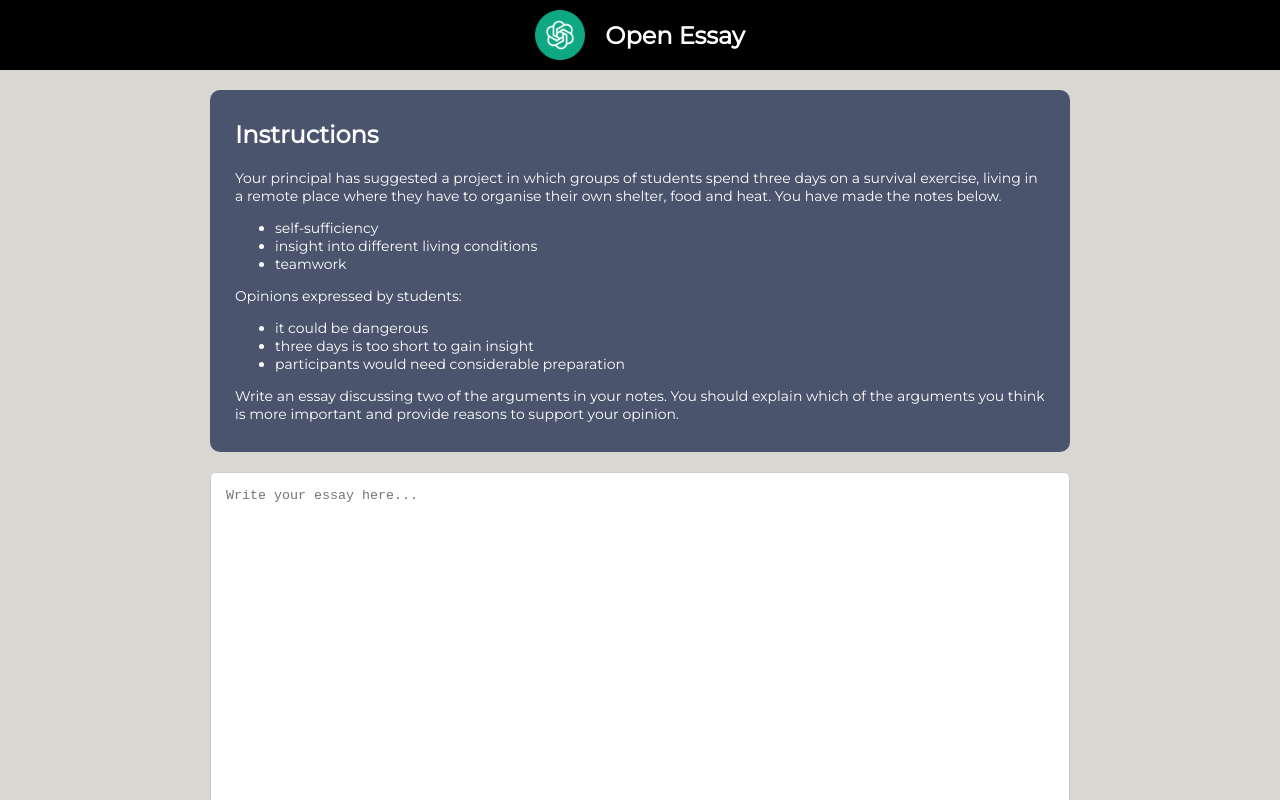
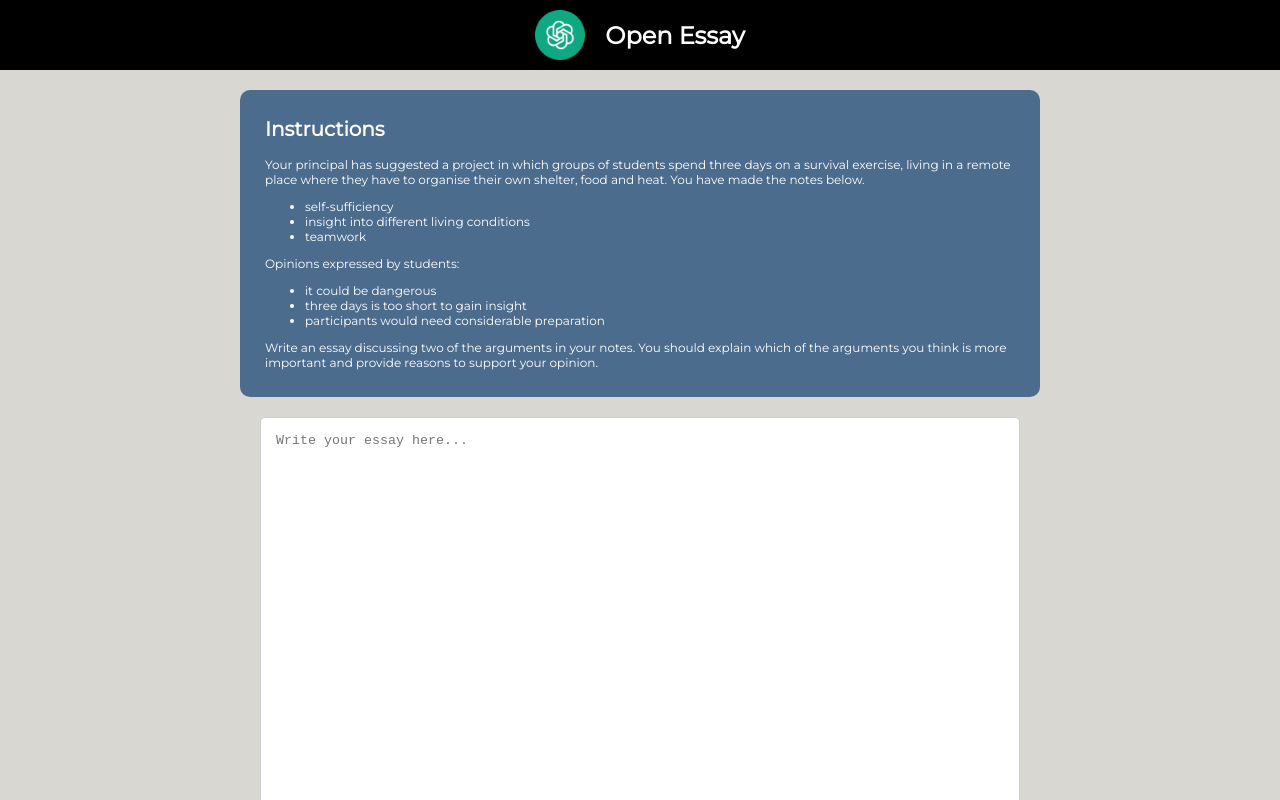
Before and after one commit to tobiolea97/open-essay, a React (Vite) app: page / in a window 1280 px wide. Shown: the top 800 px of the page. Built offline with nearby package versions, Linux system fonts and the light colour scheme.

Commit message:
Distributing things into components

```diff
--- a/src/client/App.css
+++ b/src/client/App.css
@@ -24,15 +24,15 @@
 }
 
 .app main  {
-  max-width: 900px;
+  max-width: 800px;
   margin: 0 auto;
 }
 
-.app main .container {
+.app main .text-area {
   padding: 0 20px 0 20px;
 }
 
-.app main .container form {
+.app main .text-area form {
   display: flex;
   flex-wrap: wrap;
   flex-direction: row;
@@ -40,28 +40,32 @@
   justify-content: end;
 }
 
-.app main .container section {
-  background-color: #4a546d;
+.instructions {
+  background-color: #4c6c8d;
   padding: 10px 25px 15px 25px;
   margin-top: 20px;
   margin-bottom: 20px;
   border-radius: 10px;
+  font-size: 12px;
 }
 
-.app main .container p {
+.instructions p {
   color: white;
   font-weight: 200;
-  font-size: 14px;
 }
 
-.app main .container em {
+.instructions em {
   color: white;
   font-weight: 800;
-  font-size: 14px;
   margin: 0 10px 0 10px;
 }
 
-.app main .container h2 {
+.instructions h2 {
+  color: white;
+  font-size: 20px;
+}
+
+.instructions li {
   color: white;
 }
 
--- a/src/client/App.jsx
+++ b/src/client/App.jsx
@@ -1,40 +1,17 @@
 import { useState } from "react";
+import InstructionsComponent from "./components/InstructionsComponent";
 
 import "./App.css";
+import HeaderComponent from "./components/Header";
+import TextAreaComponent from "./components/TextAreaComponent";
 
 function App() {
   return (
     <div className="app">
-      <header>
-          <img src='gpt-logo.png' alt='GPT-3' />
-          <h1>Open Essay</h1>
-      </header>
+      <HeaderComponent />
       <main>
-        <div className="container">
-          <section>
-            <h2>Instructions</h2>
-            <p>
-              Your principal has suggested a project in which groups of students spend three days on a survival exercise, living
-              in a remote place where they have to organise their own shelter, food and heat. You have made the notes below.
-              <ul>
-                <li>self-sufficiency</li>
-                <li>insight into different living conditions</li>
-                <li>teamwork</li>
-              </ul>
-              Opinions expressed by students:
-              <ul>
-                <li>it could be dangerous</li>
-                <li>three days is too short to gain insight</li>
-                <li>participants would need considerable preparation</li>
-              </ul>
-              Write an essay discussing two of the arguments in your notes. You should explain which of the arguments you think is more important and provide reasons to support your opinion.
-            </p>
-          </section>
-          <form>
-            <textarea className="text-area-input" placeholder="Write your essay here..." rows="20"></textarea>
-            <button className="button" type="submit">Submit</button>
-          </form>
-        </div>
+        <InstructionsComponent />
+        <TextAreaComponent />
       </main>
     </div>
   );
--- /dev/null
+++ b/src/client/components/Header.jsx
@@ -0,0 +1,12 @@
+import React from 'react';
+
+export const HeaderComponent = () => {
+    return (
+        <header>
+            <img src='gpt-logo.png' alt='GPT-3' />
+            <h1>Open Essay</h1>
+        </header>
+    )
+}
+
+export default HeaderComponent;
--- /dev/null
+++ b/src/client/components/InstructionsComponent.jsx
@@ -0,0 +1,31 @@
+import React from 'react';
+
+export const InstructionsComponent = () => {
+    return (
+        <section className="instructions">
+            <h2>Instructions</h2>
+            <p>
+              Your principal has suggested a project in which groups of students spend three days on a survival exercise, living
+              in a remote place where they have to organise their own shelter, food and heat. You have made the notes below.
+            </p>
+            <ul>
+              <li>self-sufficiency</li>
+              <li>insight into different living conditions</li>
+              <li>teamwork</li>
+            </ul>
+            <p>
+              Opinions expressed by students:
+            </p>
+            <ul>
+              <li>it could be dangerous</li>
+              <li>three days is too short to gain insight</li>
+              <li>participants would need considerable preparation</li>
+            </ul>
+            <p>
+              Write an essay discussing two of the arguments in your notes. You should explain which of the arguments you think is more important and provide reasons to support your opinion.
+            </p>
+          </section>
+    )
+}
+
+export default InstructionsComponent;
--- /dev/null
+++ b/src/client/components/TextAreaComponent.jsx
@@ -0,0 +1,14 @@
+import React from 'react';
+
+export const TextAreaComponent = () => {
+    return (
+        <section className="text-area">
+          <form>
+            <textarea className="text-area-input" placeholder="Write your essay here..." rows="20"></textarea>
+            <button className="button" type="submit">Submit</button>
+          </form>
+        </section>
+    )
+}
+
+export default TextAreaComponent;
```
